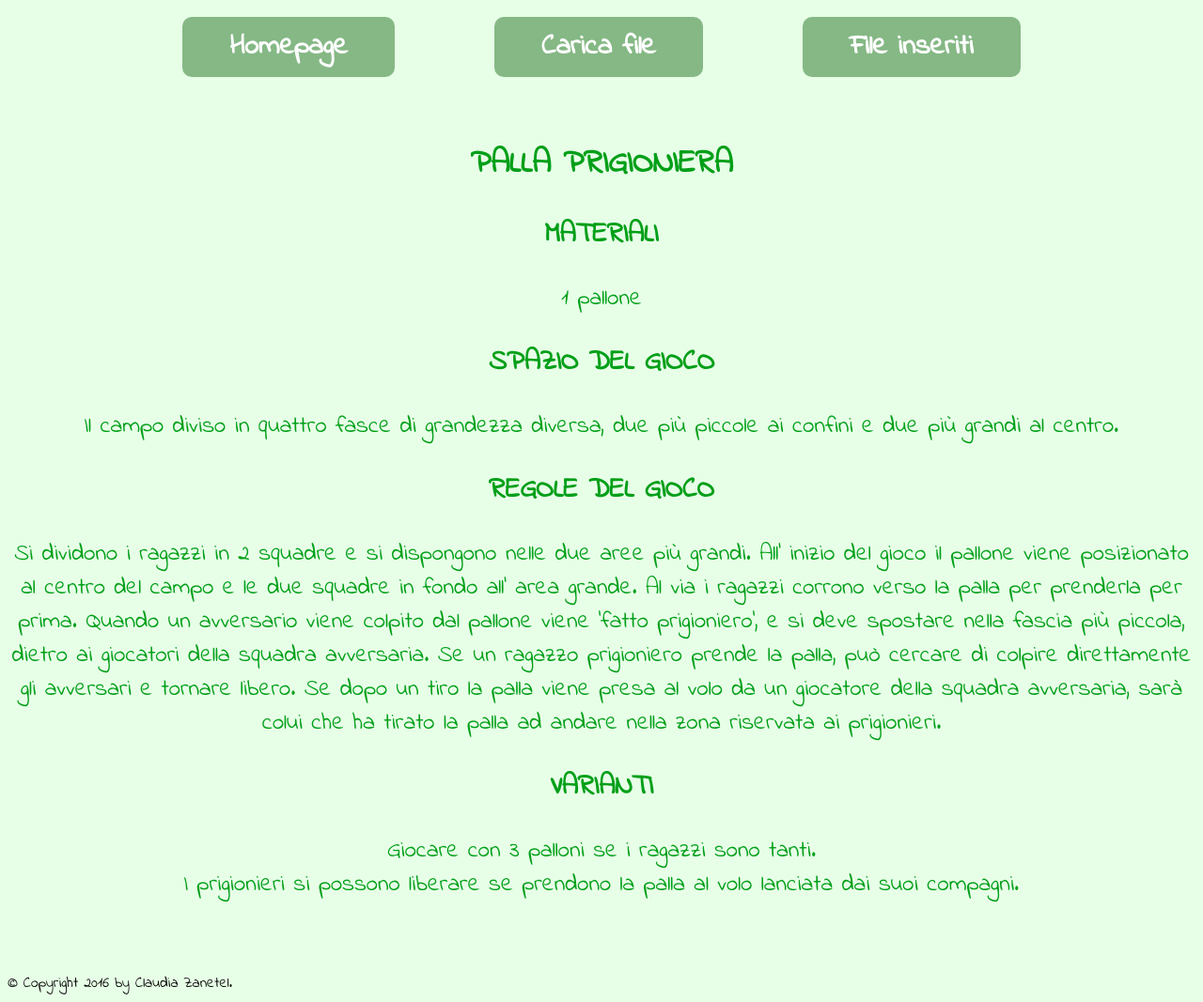
After one commit to claudiazanetel/kid_activities_manager, a Flask app: page /giochi/disquadra/pallaprigioniera.html in a window 1280 px wide. The commit adds this page. Shown: the whole page at 94% size. Run offline with Flask 2, Linux system fonts and the light colour scheme.

Commit message:
new links for the different games

```diff
--- a/main.py
+++ b/main.py
@@ -18,13 +18,13 @@ MIXED_TYPE = 2
 def hello():
     return render_template('homepage.html')
 
-@app.route('/<game>')
-def showGame(game):
-    return render_template('games/'+game)
+@app.route('/giochi/<type>/<game>')
+def showGame(game, type):
+    return render_template('games/'+type+'/'+game)
 
 @app.route('/upload')
 def upload_action():
-   return render_template('upload.html')
+    return render_template('upload.html')
 
 @app.route('/weeks')
 def list_weeks():
--- a/static/css/style.css
+++ b/static/css/style.css
@@ -3,20 +3,21 @@
 /* Stile uguale in tutte le pagine del sito */
 * { font-family: 'Indie Flower', cursive; }
 
-body {background-color: #CCFFCC;}
+body {background-color: #e7fee7;}
 h1 {color: #009f18; text-align: center; font-size: 60px;
 	 font-style: oblique; text-shadow: 4px 4px #e7fee7;}
 div#footer {clear: both; padding: 50px 0px 0px 0px}
 div#menu {text-align:center;}
-a.link_homepage {text-decoration:none; display:inline-block; margin:10px 50px 20px 50px; padding: 10px 50px 10px 50px;
-  border-radius: 10px; background-color:#85B885; color: white; form {text-align: center;font-size: 50px;}}
+a.link_homepage {text-decoration:none; font-size:30px; display:inline-block; margin:10px 50px 20px 50px; padding: 10px 50px 10px 50px;
+  border-radius: 10px; background-color:#85B885; color: white; form {text-align: center; font-size: 80px;}}
 img.center {display: block; margin-left: auto; margin-right: auto;}
 
 form {text-align: center; width: 100%; height: 300px;}
 
 /* CSS per /homepage */
-h4.spiegazione {font-weight: bold; font-size: 30px; color:#009f18; text-align: center;}
-h5 {color:#009f18;font-size: 20px; text-align: center;  background-size: 100% ;}
+h4.spiegazione {font-weight: bold; font-size: 35px; color:#009f18; text-align: center;}
+h5 {line-height: 0%; color:#009f18;font-size: 30px; text-align: center;  background-size: 100% ;}
+
 
 /* CSS per /homepage/games */
 
@@ -31,13 +32,15 @@ th {font-size: 30px; text-shadow: 1px 1px #C2FCC2; background-color: #85B885;
 
 /* CSS per /weeks */
 span.parole {text-decoration: underline; color: #008814 ; font-weight: bold;}
-p {color:#009f18;font-size: 20px;}
-h4 {font-weight: bold; font-size: 30px; color:#009f18; }
+p {color:#009f18;font-size: 25px; text-align: center;}
+h4 {font-weight: bold; font-size: 35px; color:#009f18; }
 
 ul {list-style-type: circle; font-size: 25px; color:#009f18;}
 a {text-decoration: underline; color: #008814 ; font-weight: bold;}
 
 /* CSS per /upload */
+
+input {color:#007d13;font-size: 25px;}
 
 /* CSS per /groups */
 h2 {font-size: 30px; text-shadow: 1px 1px #C2FCC2; background-color: #85B885;
--- /dev/null
+++ b/templates/games/disquadra/pallaprigioniera.html
@@ -0,0 +1,42 @@
+{% extends "base.html" %}
+{% block title %}Homepage{% endblock %}
+
+{% block content %}
+
+<h4 class="spiegazione">
+PALLA PRIGIONIERA
+</h4>
+
+<h5>
+MATERIALI
+</h5>
+<p>1 pallone</p>
+<h5>
+SPAZIO DEL GIOCO
+</h5>
+<p> Il campo diviso in quattro fasce di grandezza diversa, due pi&ugrave piccole ai confini e due pi&ugrave grandi al centro.
+</p>
+<h5>
+REGOLE DEL GIOCO
+</h5>
+<p>
+Si dividono i ragazzi in 2 squadre e si dispongono nelle due aree pi&ugrave grandi.
+All' inizio del gioco il pallone viene posizionato al centro del campo
+e le due squadre in fondo all' area grande. Al via i ragazzi corrono verso la palla per prenderla per prima.
+Quando un avversario viene colpito dal pallone viene 'fatto prigioniero', e si deve spostare nella fascia pi&ugrave piccola, dietro ai giocatori della squadra avversaria.
+Se un ragazzo prigioniero prende la palla, pu&ograve cercare di colpire direttamente gli avversari e tornare libero.
+Se dopo un tiro la palla viene presa al volo da un giocatore della squadra avversaria, sar&agrave colui che ha tirato la palla ad andare nella zona riservata ai prigionieri.
+</p>
+
+<h5>
+VARIANTI
+</h5>
+<p>
+Giocare con 3 palloni se i ragazzi sono tanti.<br>
+I prigionieri si possono liberare se prendono la palla al volo lanciata dai suoi compagni.
+
+</p>
+
+
+
+{% endblock %}
--- a/templates/homepage.html
+++ b/templates/homepage.html
@@ -6,7 +6,7 @@
 <h4 class="spiegazione">
 In questo sito potrai trovare alcuni spiegazioni di attivit&agrave e giochi per bambini delle elementari (bambini dai 6 anni fino a 11 anni).
 <br>Queste attivit&agrave sono ideali da svolgere con bambini che participano ad avviamento allo sport (es. atletica),a centri estivi o a scuola nell'ora di educazione motoria.
-<br><br> Inoltre in questo sito potrai creare le squadre/gruppi se sei a disposizione di un file con i nomi dei bambini e la loro data di nascita (vai su carica file).
+<br><br> Inoltre in questo sito potrai creare le squadre/gruppi se hai a disposizione di un file con i nomi dei bambini e la loro data di nascita (vai su carica file).
 <br>Per fare i gruppi hai due possibilit&agrave: dividere i bambini per et&agrave oppure creando dei gruppi di et&agrave mista.
 </h4>
 
@@ -17,9 +17,9 @@ ATTIVIT&Agrave E GIOCHI
 <h5>
 GIOCHI A SQUADRE
 <br>
-<a href="pallaprigioniera.html">Palla Prigioniera</a>
+<a href="/giochi/disquadra/pallaprigioniera.html">Palla Prigioniera</a>
 <br>
-<a href="dodgeball.html">Dodgeball</a>
+<a href="/giochi/disquadra/dodgeball.html">Dodgeball</a>
 <br>
 </h5>
 
--- a/templates/upload.html
+++ b/templates/upload.html
@@ -2,11 +2,11 @@
 {% block title %}Upload{% endblock %}
 
 {% block content %}
-	  <p1>Inserisci il file in formato .csv e nomina il file come vuoi tu!</p1>
-	  <p0><br><span class="parole">Attenzione!!!</span> Il formato .csv deve avere i nomi del bambini nella seconda colonna e la data di nascita nella quarta colonna nel formato GG/MM/AAAA.
+	  <p>Inserisci il file in formato .csv e nomina il file come vuoi tu!</p>
+	  <p><span class="parole">Attenzione!!!</span> Il formato .csv deve avere i nomi del bambini nella seconda colonna e la data di nascita nella quarta colonna nel formato GG/MM/AAAA.
 	  <br></br><img src="/static/image/excell_campi.JPG" alt="excell colonne" style="width:500px;height:500px;"align="bottom" class="center">
 	  <br>Per salvare in formato .csv basta fare salva con nome del file excell e scegliere il formato .csv.<br>
-	  <img src="/static/image/file cvs.png" alt="salavre file cvs" style="width:500px;height:300px;"align="bottom" class="center"><br></br></p0>
+	  <img src="/static/image/file cvs.png" alt="salvare file cvs" style="width:500px;height:300px;"align="bottom" class="center"><br></br></p>
 
 
       <form action="/transform" method="post" enctype="multipart/form-data">
```
Also changed, not shown: templates/games/disquadra/dodgeball.html (added, +25 -0 lines), templates/games/dodgeball.html (deleted, +0 -7 lines), templates/games/pallaprigioniera.html (deleted, +0 -27 lines).
